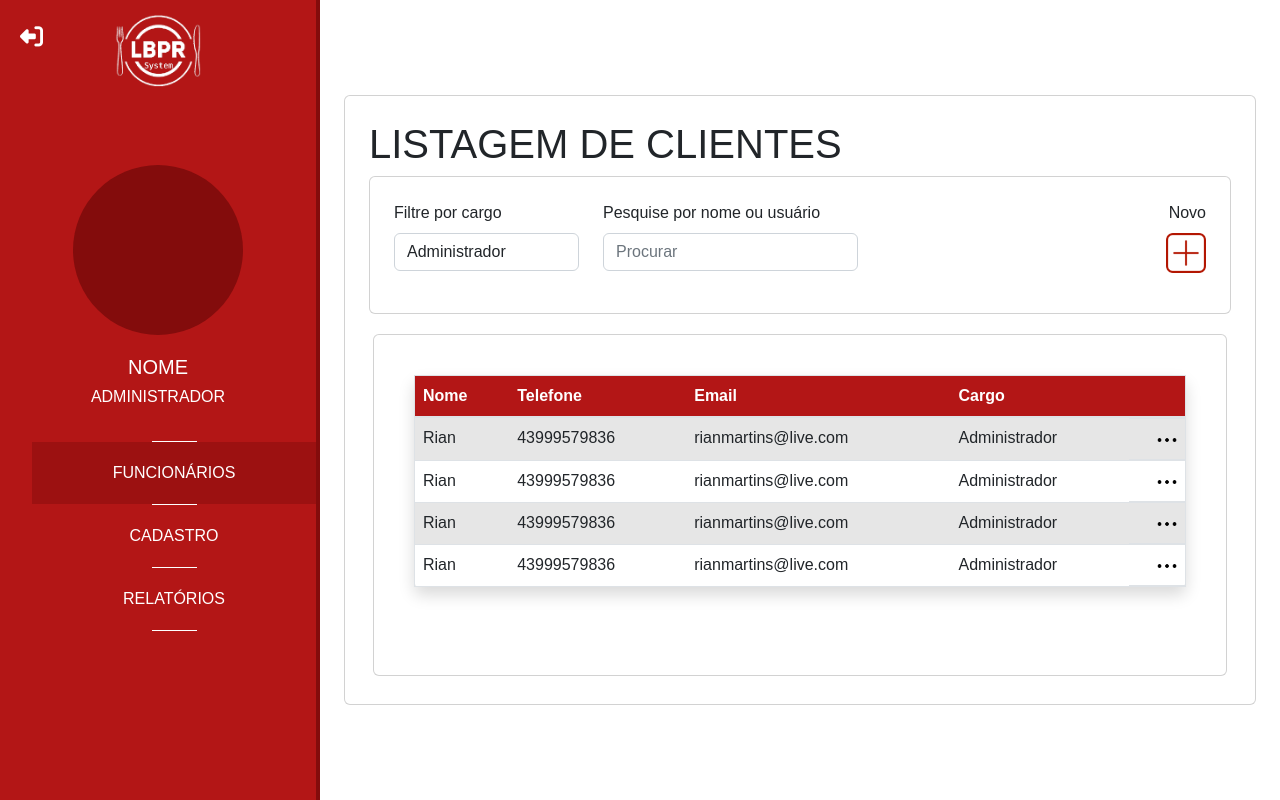
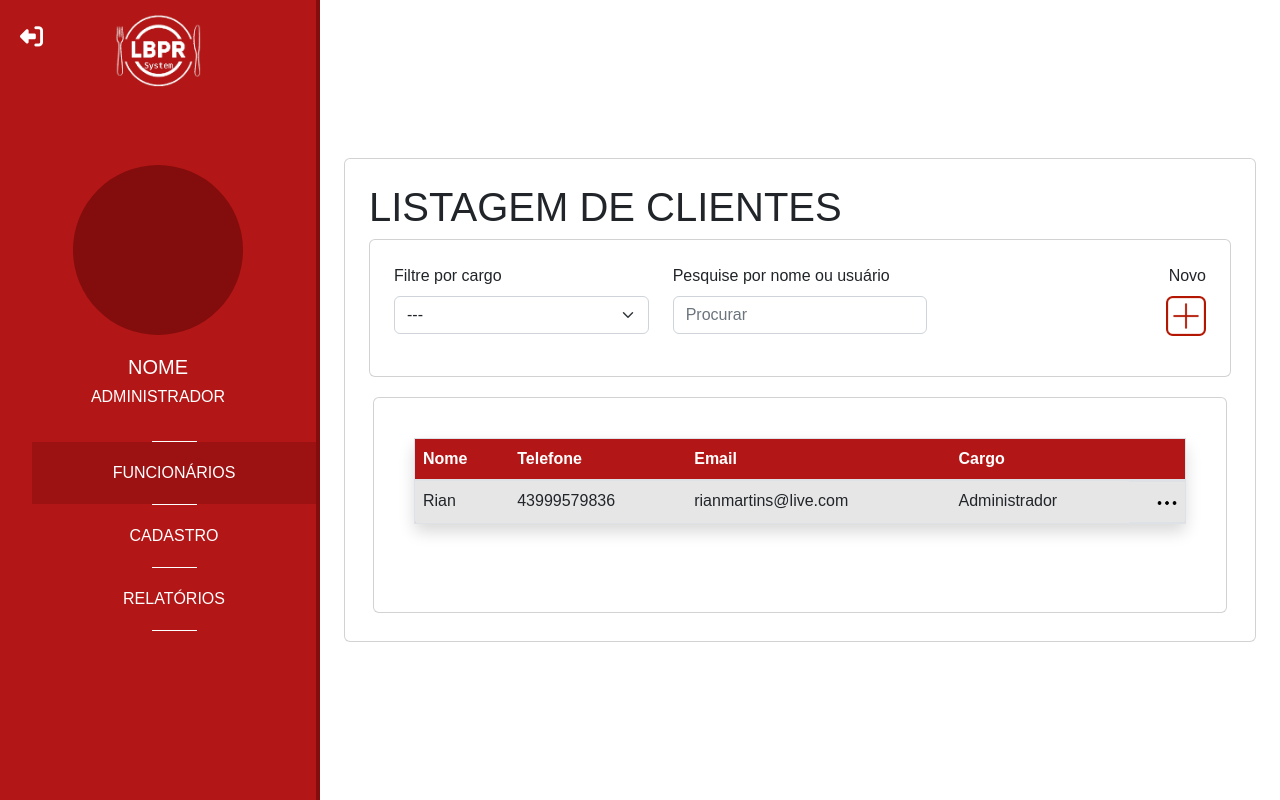
Before and after one commit to rianmartins07/projeto_restaurante, a Python web app: template templates/user/list/list.html in a window 1280 px wide. Run offline with Jinja, Linux system fonts and the light colour scheme; the template is opened without the code that fills it, so the values that code supplies are empty; some libraries are stand-ins or nearby versions; some web fonts are replaced.

Commit message:
Enviando arquivos para tela responsiva

```diff
--- a/static/assets/css/responsivo.css
+++ b/static/assets/css/responsivo.css
@@ -108,6 +108,9 @@
 
     .messageDate{
         left: 37%;
+    }
+    .col-sm-4 label{
+        font-size: small;
     }
 }
 
@@ -247,6 +250,11 @@
     .messageDate{
         left: 35%;
     }
+
+    .priority-4{
+        display: none;
+    }
+
 }
 
 @media screen and (max-width: 768px){
@@ -624,4 +632,8 @@
         top:86%;
         left: 35%;
     }
+
+    .priority-3{
+        display: none;
+    }
 }
--- a/templates/user/list/list.html
+++ b/templates/user/list/list.html
@@ -5,25 +5,27 @@
     <meta charset="UTF-8">
     <meta http-equiv="X-UA-Compatible" content="IE=edge">
     <meta name="viewport" content="width=device-width, initial-scale=1.0">
+    <script src="https://ajax.googleapis.com/ajax/libs/jquery/3.6.1/jquery.min.js"></script>
     <link rel="stylesheet" href="https://cdn.jsdelivr.net/npm/bootstrap@4.0.0/dist/css/bootstrap.min.css"
         integrity="sha384-Gn5384xqQ1aoWXA+058RXPxPg6fy4IWvTNh0E263XmFcJlSAwiGgFAW/dAiS6JXm" crossorigin="anonymous">
     <script src="https://code.jquery.com/jquery-3.2.1.slim.min.js"
-        integrity="sha384-KJ3o2DKtIkvYIK3UENzmM7KCkRr/rE9/Qpg6aAZGJwFDMVNA/GpGFF93hXpG5KkN"
-        crossorigin="anonymous" defer></script>
+        integrity="sha384-KJ3o2DKtIkvYIK3UENzmM7KCkRr/rE9/Qpg6aAZGJwFDMVNA/GpGFF93hXpG5KkN" crossorigin="anonymous"
+        defer></script>
     <script src="https://cdn.jsdelivr.net/npm/popper.js@1.12.9/dist/umd/popper.min.js"
-        integrity="sha384-ApNbgh9B+Y1QKtv3Rn7W3mgPxhU9K/ScQsAP7hUibX39j7fakFPskvXusvfa0b4Q"
-        crossorigin="anonymous" defer ></script>
+        integrity="sha384-ApNbgh9B+Y1QKtv3Rn7W3mgPxhU9K/ScQsAP7hUibX39j7fakFPskvXusvfa0b4Q" crossorigin="anonymous"
+        defer></script>
     <script src="https://cdn.jsdelivr.net/npm/bootstrap@4.0.0/dist/js/bootstrap.min.js"
-        integrity="sha384-JZR6Spejh4U02d8jOt6vLEHfe/JQGiRRSQQxSfFWpi1MquVdAyjUar5+76PVCmYl"
-        crossorigin="anonymous" defer></script>
+        integrity="sha384-JZR6Spejh4U02d8jOt6vLEHfe/JQGiRRSQQxSfFWpi1MquVdAyjUar5+76PVCmYl" crossorigin="anonymous"
+        defer></script>
+
     <link rel="stylesheet" href="../../../static/assets/css/style.css">
     <link rel="stylesheet" href="../../../static/assets/css/responsivo.css">
     <link rel="icon" href="../../../static/assets/images/icon.ico">
     <script src="https://kit.fontawesome.com/8798ebed14.js" crossorigin="anonymous"></script>
-    <script src="https://code.jquery.com/jquery-3.6.3.min.js" defer></script>
+    <link href="https://cdn.jsdelivr.net/npm/bootstrap@5.2.3/dist/css/bootstrap.min.css" rel="stylesheet"
+    integrity="sha384-rbsA2VBKQhggwzxH7pPCaAqO46MgnOM80zW1RWuH61DGLwZJEdK2Kadq2F9CUG65" crossorigin="anonymous">
     <script src="../../../static/assets/js/transitionScreen.js" defer></script>
-
-    <link href="https://cdn.jsdelivr.net/npm/bootstrap@5.2.3/dist/css/bootstrap.min.css" rel="stylesheet" integrity="sha384-rbsA2VBKQhggwzxH7pPCaAqO46MgnOM80zW1RWuH61DGLwZJEdK2Kadq2F9CUG65" crossorigin="anonymous">
+    <script src="../../../static/assets/js/user/userlist.js" defer></script>
     <title>Funcionários | LBPR System</title>
 </head>
 
@@ -108,9 +110,26 @@
                         <div class="card p-4 mb-3">
                             <div class="form-group">
                                 <div class="row">
-                                    <div class="col-sm-3">
+                                    <div class="col-sm-12">
+
+                                        <div class="row">
+                                            <div class="col">
                                                 <label for="professions">Filtre por cargo</label>
-                                        <select name="" id="professions" class="form-control">
+
+                                            </div>
+                                            <div class="col">
+
+                                                <label for="search_name">Pesquise por nome ou usuário</label>
+                                            </div>
+                                            <div class="col d-flex justify-content-end flex-column align-items-lg-end ">
+                                                <label for="img">Novo</label>
+
+                                            </div>
+                                        </div>
+                                        <div class="row">
+                                            <div class="col">
+                                                <select name="" id="professions" class="form-select">
+                                                    <option value="">---</option>
                                                     <option value="">Administrador</option>
                                                     <option value="">Cozinheiro</option>
                                                     <option value="">Garçom</option>
@@ -118,14 +137,12 @@
                                                     <option value="">Higienizador</option>
                                                 </select>
                                             </div>
-
-                                    <div class="col-sm-4">
-                                        <label for="search_name">Pesquise por nome ou usuário</label>
-                                        <input type="search" class="form-control" placeholder="Procurar" id="search_name">
+                                            <div class="col">
+                                                <input type="search" class="form-control" placeholder="Procurar"
+                                                    id="search_name">
                                             </div>
-                                    <div class="col-sm-2"></div>
-                                    <div class="col-sm-3 d-flex justify-content-end flex-column align-items-lg-end">
-                                        <label for="img">Novo</label>
+                                            <div class="col">
+                                                <div class="d-flex justify-content-end flex-column align-items-lg-end">
                                                     <a href="../create/create.html">
                                                         <img src="../../../static/assets/images/mais.png" alt=""
                                                             style="height: 40px; width: 40px;" id="img">
@@ -133,28 +150,35 @@
                                                 </div>
                                             </div>
                                         </div>
+
+
+
+
+
                                     </div>
-
+                                </div>
+                            </div>
+                        </div>
 
                         <div class="card p-4 m-1">
                             <card class="card-body">
                                 <table class="table table-striped border shadow p-3 mb-5 bg-body rounded">
                                     <thead style="background-color: rgb(179, 22, 22);">
                                         <tr class="text-white">
-                                            <th scope="col">Nome</th>
-                                            <th scope="col">Telefone</th>
-                                            <th scope="col">Email</th>
-                                            <th scope="col">Cargo</th>
-                                            <th scope="col"></th>
+                                            <th scope="col" class="priority-1">Nome</th>
+                                            <th scope="col" class="priority-3">Telefone</th>
+                                            <th scope="col" class="priority-4">Email</th>
+                                            <th scope="col" class="priority-2">Cargo</th>
+                                            <th scope="col" class="priority-1"></th>
                                         </tr>
                                     </thead>
-                                    <tbody>
+                                    <tbody id="colab-content">
                                         <tr>
-                                            <td>Rian</td>
-                                            <td>43999579836</td>
-                                            <td>rianmartins@live.com</td>
-                                            <td>Administrador</td>
-                                            <td class="d-flex justify-content-end">
+                                            <td class="priority-1">Rian</td>
+                                            <td class="priority-3">43999579836</td>
+                                            <td class="priority-4">rianmartins@live.com</td>
+                                            <td class="priority-2">Administrador</td>
+                                            <td class="d-flex justify-content-end priority-1">
                                                 <div class="btn-group">
                                                 <a href="../update/index.html">
                                                         <img src="../../../static/assets/images/3dots.ico"
@@ -164,52 +188,6 @@
                                                 </div>
                                             </td>
                                         </tr>
-                                        <tr>
-                                            <td>Rian</td>
-                                            <td>43999579836</td>
-                                            <td>rianmartins@live.com</td>
-                                            <td>Administrador</td>
-                                            <td class="d-flex justify-content-end">
-                                               <div class="btn-group">
-                                                    <a href="../update/index.html">
-                                                        <img src="../../../static/assets/images/3dots.ico"
-                                                            style="width: 20px !important ; height: 20px impr !important;"
-                                                            alt="">
-                                                    </a>
-                                                </div>
-                                            </td>
-                                        </tr>
-                                        <tr>
-                                            <td>Rian</td>
-                                            <td>43999579836</td>
-                                            <td>rianmartins@live.com</td>
-                                            <td>Administrador</td>
-                                            <td class="d-flex justify-content-end">
-                                               <div class="btn-group">
-                                                   <a href="../update/index.html">
-                                                        <img src="../../../static/assets/images/3dots.ico"
-                                                            style="width: 20px !important ; height: 20px impr !important;"
-                                                            alt="">
-                                                    </a>
-                                                </div>
-                                            </td>
-                                        </tr>
-                                        <tr>
-                                            <td>Rian</td>
-                                            <td>43999579836</td>
-                                            <td>rianmartins@live.com</td>
-                                            <td>Administrador</td>
-                                            <td class="d-flex justify-content-end">
-                                               <div class="btn-group">
-                                                   <a href="../update/index.html">
-                                                        <img src="../../../static/assets/images/3dots.ico"
-                                                            style="width: 20px !important ; height: 20px impr !important;"
-                                                            alt="">
-                                                    </a>
-                                                </div>
-                                            </td>
-                                        </tr>
-
                                     </tbody>
                                 </table>
                         </div>
@@ -218,8 +196,7 @@
             </div>
         </div><!--content-->
     </div><!--main-->
-    <script src="https://cdn.jsdelivr.net/npm/bootstrap@5.2.3/dist/js/bootstrap.bundle.min.js" integrity="sha384-kenU1KFdBIe4zVF0s0G1M5b4hcpxyD9F7jL+jjXkk+Q2h455rYXK/7HAuoJl+0I4" crossorigin="anonymous"></script>
+
+
 </body>
-</body>
-
 </html>
```
Lines whose indentation alone changed are shown as unchanged.
